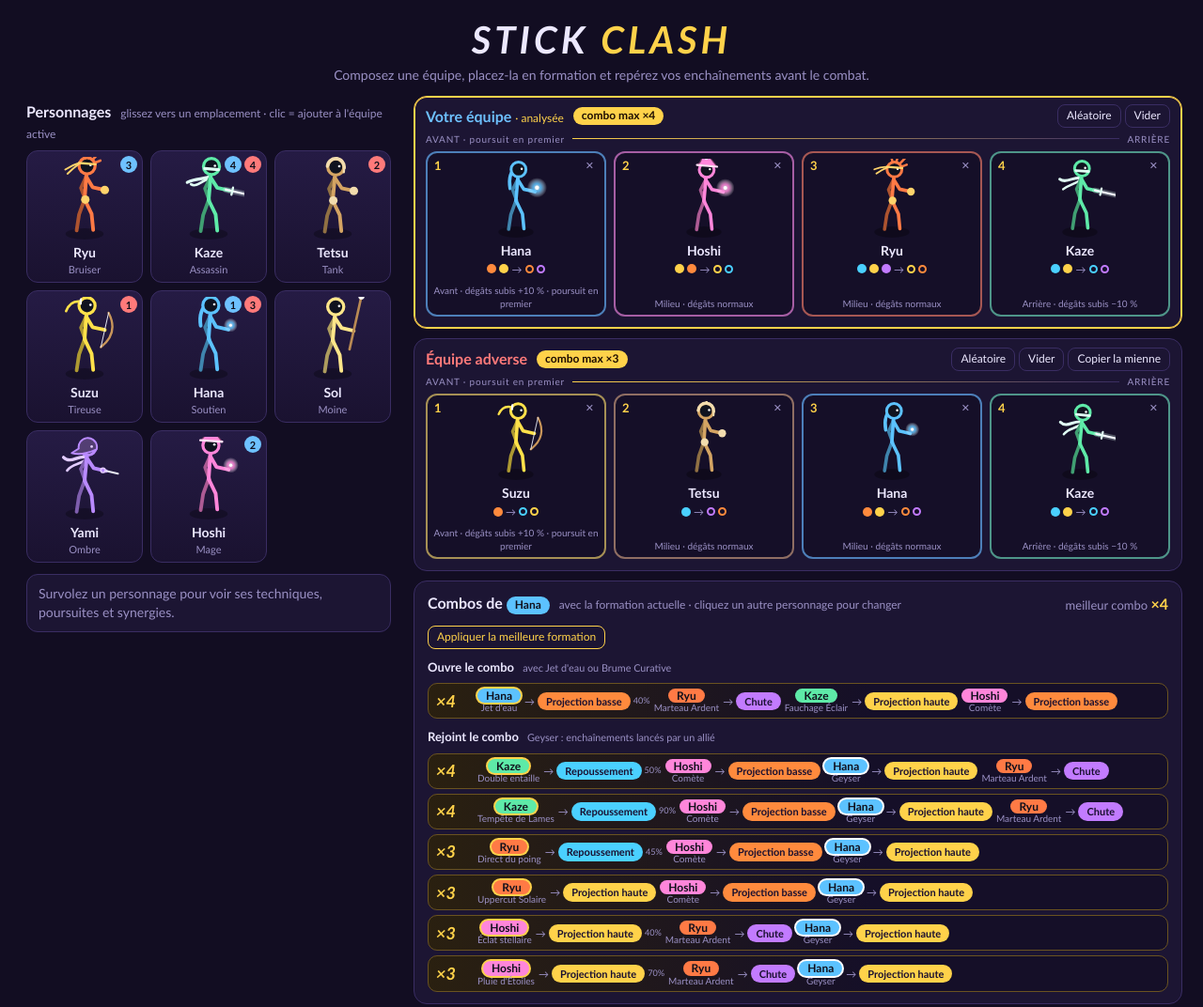
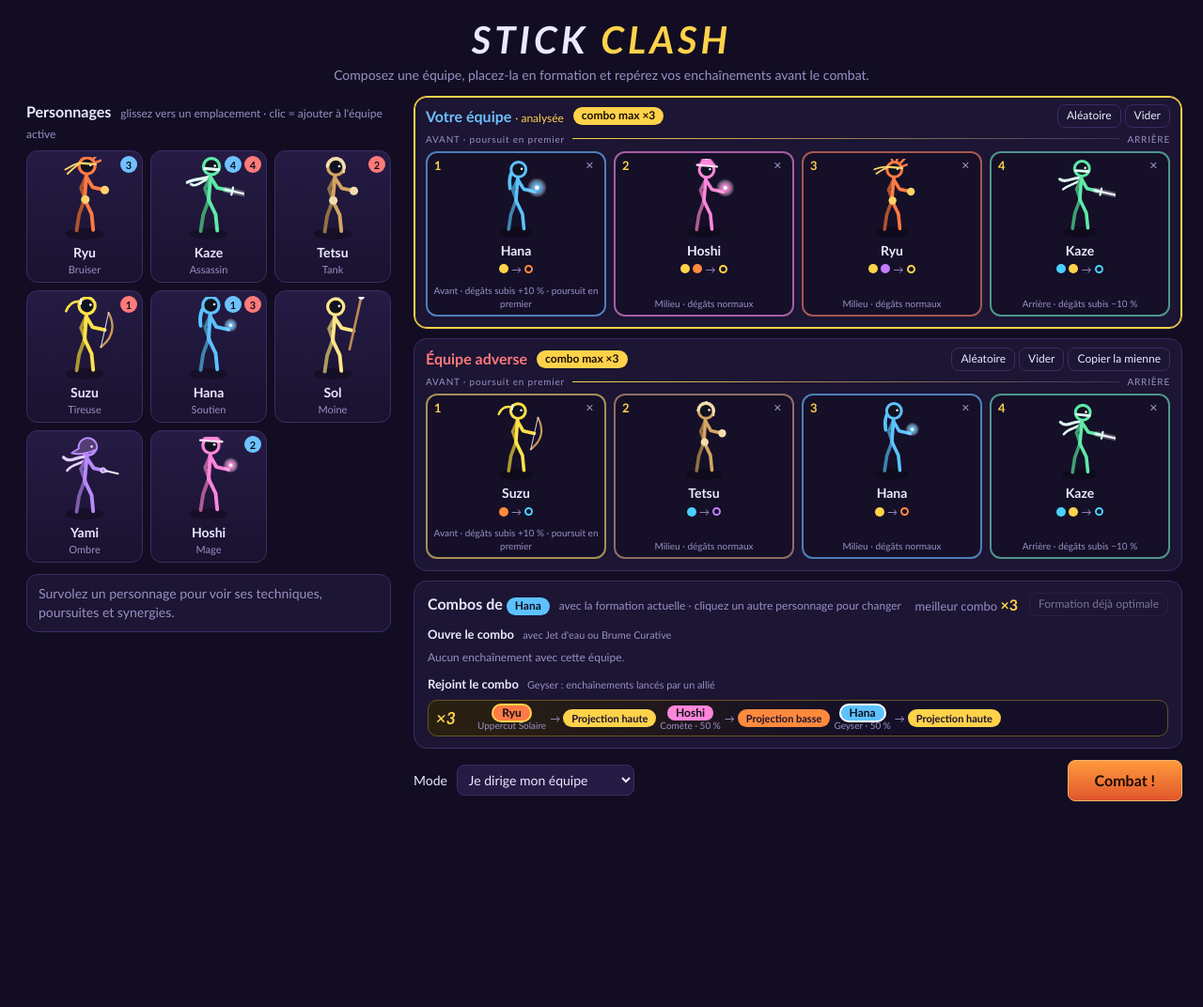
Before and after one commit to TorriTime/Mini-SC, a plain HTML site: page stick-clash/index.html in a window 1280 px wide. Shown: the top 1072 px of the page at 94% size. After the commit the page ends 899 px from the top, so only its background shows below. Drawn offline with Linux system fonts and the light colour scheme.

Commit message:
Stick Clash : personnages spécialisés et poursuites à 50 %
- chaque poursuite ne réagit plus qu'à un état ; les attaques de zone n'infligent plus d'état
- poursuite = 50 % de chance (rules.pursuitChance / chance par poursuite), un échec écarte le personnage de la chaîne
- événement pursuit:fail, aperçu et analyse tenant compte des chances

Co-Authored-By: Claude Sonnet 5.5 <noreply@anthropic.com>
Claude-Session: https://claude.ai/code/session_01WQ8ShsfNktBWZnXAdTz5zP

```diff
--- a/stick-clash/css/style.css
+++ b/stick-clash/css/style.css
@@ -138,6 +138,7 @@ button.suggest { border-color: var(--gold); color: var(--gold); }
 .ll { padding: 1px 0; color: #c8c0ea; } .ll .nA { color: var(--blue); } .ll .nB { color: var(--red); }
 .ll.round { color: var(--gold); font-weight: 800; border-top: 1px solid var(--line); margin-top: 3px; padding-top: 3px; }
 .ll.sp { color: #ffe9a8; font-weight: 700; } .ll.pu { color: #ffb36b; } .ll.combo { color: #fff; font-weight: 900; background: linear-gradient(90deg, #e0562c55, transparent); padding-left: 6px; }
+.ll.miss { color: #8d84b8; font-style: italic; }
 .ll.ko { color: #ff9a9a; font-weight: 700; } .ll .chip { font-size: 10px; padding: 0 6px; }
 #result { position: absolute; inset: 0; display: grid; place-items: center; background: rgba(8, 5, 20, .72); backdrop-filter: blur(3px); z-index: 5; border-radius: 12px; }
 .rbox { text-align: center; padding: 28px 44px; background: var(--panel); border: 2px solid var(--gold); border-radius: 18px; }
--- a/stick-clash/js/data/characters/hana.js
+++ b/stick-clash/js/data/characters/hana.js
@@ -4,9 +4,9 @@ SC.defineCharacter({
   look: { color: '#5cc2ff', accent: '#d4f0ff', parts: ['hair-long', 'orb'] },
   stats: { hp: 820, atk: 88, def: 45, spd: 95, crit: 0.08 },
   normal: {
-    id: 'hana-jet', name: 'Jet d\'eau', desc: 'Un jet d\'eau comprimé (40 % de plaquer au sol).',
+    id: 'hana-jet', name: 'Jet d\'eau', desc: 'Un jet d\'eau comprimé.',
     move: 'ranged', anim: 'cast', vfx: { travel: 'orb', impact: 'punch' },
-    hits: [{ power: 0.9, state: 'LOW', stateChance: 0.4 }],
+    hits: [{ power: 0.9 }],
   },
   special: {
     id: 'hana-mist', name: 'Brume Curative', cost: 35, cooldown: 3,
@@ -16,8 +16,8 @@ SC.defineCharacter({
     hits: [{ heal: 2.2, cleanse: true }],
   },
   pursuits: [{
-    id: 'hana-geyser', name: 'Geyser', triggers: ['LOW', 'DOWN'],
-    desc: 'Un geyser jaillit sous l\'ennemi au sol ou à terre et le projette en l\'air.',
+    id: 'hana-geyser', name: 'Geyser', triggers: ['LOW'],
+    desc: 'Un geyser jaillit sous l\'ennemi plaqué au sol et le projette en l\'air.',
     move: 'ranged', anim: 'cast', vfx: { impact: 'geyser' },
     hits: [{ power: 0.6, state: 'HIGH' }],
   }],
--- a/stick-clash/js/data/characters/hoshi.js
+++ b/stick-clash/js/data/characters/hoshi.js
@@ -4,20 +4,20 @@ SC.defineCharacter({
   look: { color: '#ff86da', accent: '#ffe0f5', parts: ['wizard-hat', 'orb'] },
   stats: { hp: 740, atk: 122, def: 32, spd: 90, crit: 0.10 },
   normal: {
-    id: 'hoshi-spark', name: 'Éclat stellaire', desc: 'Un projectile d\'énergie stellaire (40 % de projeter en l\'air).',
+    id: 'hoshi-spark', name: 'Éclat stellaire', desc: 'Un projectile d\'énergie stellaire (35 % de projeter en l\'air).',
     move: 'ranged', anim: 'cast', vfx: { travel: 'orb', impact: 'punch' },
-    hits: [{ power: 1.0, state: 'HIGH', stateChance: 0.4 }],
+    hits: [{ power: 1.0, state: 'HIGH', stateChance: 0.35 }],
   },
   special: {
     id: 'hoshi-rain', name: 'Pluie d\'Étoiles', cost: 50, cooldown: 4,
-    desc: 'Des étoiles s\'abattent sur tous les ennemis (70 % de les projeter en l\'air).',
+    desc: 'Des étoiles s\'abattent sur tous les ennemis (dégâts seulement).',
     target: 'enemies', move: 'none', anim: 'cast',
     vfx: { cast: 'star-aura', impact: 'meteor' },
-    hits: [{ power: 0.8, state: 'HIGH', stateChance: 0.7 }],
+    hits: [{ power: 0.85 }],
   },
   pursuits: [{
-    id: 'hoshi-comet', name: 'Comète', triggers: ['HIGH', 'PUSH'],
-    desc: 'Une comète frappe l\'ennemi en l\'air ou repoussé et le plaque au sol.',
+    id: 'hoshi-comet', name: 'Comète', triggers: ['HIGH'],
+    desc: 'Une comète frappe l\'ennemi en l\'air et le plaque au sol.',
     move: 'ranged', anim: 'cast', vfx: { travel: 'comet', impact: 'blast' },
     hits: [{ power: 0.85, state: 'LOW' }],
   }],
--- a/stick-clash/js/data/characters/kaze.js
+++ b/stick-clash/js/data/characters/kaze.js
@@ -4,20 +4,20 @@ SC.defineCharacter({
   look: { color: '#5eeaa8', accent: '#e0fff4', parts: ['scarf', 'mask', 'sword'] },
   stats: { hp: 740, atk: 100, def: 40, spd: 125, crit: 0.20 },
   normal: {
-    id: 'kaze-slash', name: 'Double entaille', desc: 'Deux coups de lame rapides (50 % de repousser).',
+    id: 'kaze-slash', name: 'Double entaille', desc: 'Deux coups de lame rapides.',
     approach: 'blink', vfx: { impact: 'slash' },
-    hits: [{ power: 0.55, anim: 'slash' }, { power: 0.55, anim: 'slash2', state: 'PUSH', stateChance: 0.5 }],
+    hits: [{ power: 0.55, anim: 'slash' }, { power: 0.55, anim: 'slash2' }],
   },
   special: {
     id: 'kaze-storm', name: 'Tempête de Lames', cost: 40, cooldown: 3,
-    desc: 'Vagues de vent tranchant sur tous les ennemis. Peut les repousser.',
-    target: 'enemies', move: 'none', anim: 'cast',
+    desc: 'Une lame de vent concentrée qui repousse un ennemi.',
+    target: 'enemy', move: 'ranged', anim: 'cast',
     vfx: { cast: 'wind-swirl', travel: 'wave', impact: 'wind-cut' },
-    hits: [{ power: 0.75, state: 'PUSH', stateChance: 0.9 }],
+    hits: [{ power: 1.2, state: 'PUSH' }],
   },
   pursuits: [{
-    id: 'kaze-flash', name: 'Fauchage Éclair', triggers: ['PUSH', 'DOWN'],
-    desc: 'Rattrape un ennemi repoussé ou à terre et le projette en l\'air.',
+    id: 'kaze-flash', name: 'Fauchage Éclair', triggers: ['PUSH'],
+    desc: 'Rattrape un ennemi repoussé et le projette en l\'air.',
     approach: 'blink', anim: 'kick', vfx: { impact: 'wind-cut' },
     hits: [{ power: 0.7, state: 'HIGH' }],
   }],
--- a/stick-clash/js/data/characters/ryu.js
+++ b/stick-clash/js/data/characters/ryu.js
@@ -4,9 +4,9 @@ SC.defineCharacter({
   look: { color: '#ff7a45', accent: '#ffd36b', parts: ['hair-spiky', 'headband', 'gloves'] },
   stats: { hp: 900, atk: 105, def: 55, spd: 85, crit: 0.10 },
   normal: {
-    id: 'ryu-punch', name: 'Direct du poing', desc: 'Un coup de poing enflammé (45 % de repousser).',
+    id: 'ryu-punch', name: 'Direct du poing', desc: 'Un coup de poing enflammé.',
     anim: 'punch', vfx: { impact: 'punch' },
-    hits: [{ power: 1.0, state: 'PUSH', stateChance: 0.45 }],
+    hits: [{ power: 1.0 }],
   },
   special: {
     id: 'ryu-uppercut', name: 'Uppercut Solaire', cost: 35, cooldown: 3,
@@ -15,8 +15,8 @@ SC.defineCharacter({
     hits: [{ power: 1.5, state: 'HIGH', buffs: [{ id: 'burn', duration: 2, chance: 0.5 }] }],
   },
   pursuits: [{
-    id: 'ryu-hammer', name: 'Marteau Ardent', triggers: ['HIGH', 'LOW'],
-    desc: 'Frappe un ennemi en l\'air ou au sol et le fait chuter.',
+    id: 'ryu-hammer', name: 'Marteau Ardent', triggers: ['HIGH'],
+    desc: 'Frappe un ennemi en l\'air et le fait chuter.',
     anim: 'slam', vfx: { impact: 'blast' },
     hits: [{ power: 0.9, state: 'DOWN' }],
   }],
--- a/stick-clash/js/data/characters/sol.js
+++ b/stick-clash/js/data/characters/sol.js
@@ -4,9 +4,9 @@ SC.defineCharacter({
   look: { color: '#ffe68a', accent: '#ffffff', parts: ['halo', 'staff'] },
   stats: { hp: 950, atk: 95, def: 65, spd: 75, crit: 0.10 },
   normal: {
-    id: 'sol-staff', name: 'Coup de bâton', desc: 'Un balayage de bâton (45 % de projeter au sol).',
+    id: 'sol-staff', name: 'Coup de bâton', desc: 'Un balayage de bâton (35 % de projeter au sol).',
     anim: 'slash', vfx: { impact: 'punch' },
-    hits: [{ power: 1.0, state: 'LOW', stateChance: 0.45 }],
+    hits: [{ power: 1.0, state: 'LOW', stateChance: 0.35 }],
   },
   special: {
     id: 'sol-bless', name: 'Bénédiction Solaire', cost: 30, cooldown: 4,
@@ -16,8 +16,8 @@ SC.defineCharacter({
     hits: [{ heal: 0.8, buffs: [{ id: 'atkUp', duration: 3 }] }],
   },
   pursuits: [{
-    id: 'sol-purify', name: 'Éclat Purificateur', triggers: ['DOWN', 'PUSH'],
-    desc: 'Frappe un ennemi à terre ou repoussé et se soigne de 50 % des dégâts.',
+    id: 'sol-purify', name: 'Éclat Purificateur', triggers: ['DOWN'],
+    desc: 'Frappe un ennemi à terre et se soigne de 50 % des dégâts.',
     anim: 'slam', vfx: { impact: 'light-ray' },
     hits: [{ power: 0.8, lifesteal: 0.5 }],
   }],
--- a/stick-clash/js/data/characters/suzu.js
+++ b/stick-clash/js/data/characters/suzu.js
@@ -4,20 +4,20 @@ SC.defineCharacter({
   look: { color: '#ffe14a', accent: '#ffffff', parts: ['hair-pony', 'bow'] },
   stats: { hp: 700, atk: 110, def: 35, spd: 100, crit: 0.15 },
   normal: {
-    id: 'suzu-shot', name: 'Tir éclair', desc: 'Une flèche chargée de foudre (45 % de plaquer au sol).',
+    id: 'suzu-shot', name: 'Tir éclair', desc: 'Une flèche chargée de foudre.',
     move: 'ranged', anim: 'shoot', vfx: { travel: 'arrow', impact: 'punch' },
-    hits: [{ power: 1.0, state: 'LOW', stateChance: 0.45 }],
+    hits: [{ power: 1.0 }],
   },
   special: {
     id: 'suzu-rain', name: 'Pluie de Kunaï', cost: 40, cooldown: 3,
-    desc: 'Une volée sur tous les ennemis. Peut les projeter au sol.',
+    desc: 'Une volée de kunaï sur tous les ennemis (dégâts seulement).',
     target: 'enemies', move: 'ranged', anim: 'shoot',
     vfx: { cast: 'lightning-charge', travel: 'arrow', impact: 'slash' },
-    hits: [{ power: 0.65, state: 'LOW', stateChance: 0.8 }],
+    hits: [{ power: 0.7 }],
   },
   pursuits: [{
-    id: 'suzu-graze', name: 'Tir Rasant', triggers: ['PUSH', 'HIGH'],
-    desc: 'Tire sur un ennemi repoussé ou en l\'air et le plaque au sol.',
+    id: 'suzu-graze', name: 'Tir Rasant', triggers: ['PUSH'],
+    desc: 'Tire sur un ennemi repoussé et le plaque au sol.',
     move: 'ranged', anim: 'shoot', vfx: { travel: 'arrow', impact: 'bolt-strike' },
     hits: [{ power: 0.75, state: 'LOW' }],
   }],
--- a/stick-clash/js/data/characters/tetsu.js
+++ b/stick-clash/js/data/characters/tetsu.js
@@ -4,9 +4,9 @@ SC.defineCharacter({
   look: { color: '#d4a463', accent: '#f2dcae', parts: ['helmet', 'gloves'] },
   stats: { hp: 1150, atk: 85, def: 90, spd: 55, crit: 0.05 },
   normal: {
-    id: 'tetsu-bash', name: 'Coup d\'épaule', desc: 'Un coup lourd (45 % de repousser).',
+    id: 'tetsu-bash', name: 'Coup d\'épaule', desc: 'Un coup lourd.',
     anim: 'punch', vfx: { impact: 'quake' },
-    hits: [{ power: 0.95, state: 'PUSH', stateChance: 0.45 }],
+    hits: [{ power: 0.95 }],
   },
   special: {
     id: 'tetsu-charge', name: 'Charge du Bélier', cost: 30, cooldown: 2,
@@ -15,7 +15,7 @@ SC.defineCharacter({
     hits: [{ power: 1.2, state: 'PUSH', buffs: [{ id: 'guard', duration: 2, to: 'self' }] }],
   },
   pursuits: [{
-    id: 'tetsu-crush', name: 'Écrasement Tellurique', triggers: ['DOWN', 'LOW'],
+    id: 'tetsu-crush', name: 'Écrasement Tellurique', triggers: ['DOWN'],
     desc: 'Finisseur : écrase un ennemi à terre (aucun nouvel état).',
     anim: 'slam', vfx: { impact: 'quake' },
     hits: [{ power: 1.3 }],
--- a/stick-clash/js/data/characters/yami.js
+++ b/stick-clash/js/data/characters/yami.js
@@ -4,9 +4,9 @@ SC.defineCharacter({
   look: { color: '#b98aff', accent: '#e2ccff', parts: ['hood', 'scarf', 'kunai'] },
   stats: { hp: 760, atk: 105, def: 45, spd: 110, crit: 0.15 },
   normal: {
-    id: 'yami-blade', name: 'Lame d\'ombre', desc: 'Entaille rapide (45 % de repousser, 25 % d\'affaiblir).',
+    id: 'yami-blade', name: 'Lame d\'ombre', desc: 'Entaille rapide (25 % d\'affaiblir).',
     approach: 'blink', anim: 'slash', vfx: { impact: 'slash' },
-    hits: [{ power: 1.0, state: 'PUSH', stateChance: 0.45, buffs: [{ id: 'weak', duration: 2, chance: 0.25 }] }],
+    hits: [{ power: 1.0, buffs: [{ id: 'weak', duration: 2, chance: 0.25 }] }],
   },
   special: {
     id: 'yami-embrace', name: 'Étreinte Noire', cost: 40, cooldown: 3,
@@ -18,7 +18,7 @@ SC.defineCharacter({
     }],
   },
   pursuits: [{
-    id: 'yami-bind', name: 'Entraves d\'Ombre', triggers: ['LOW', 'PUSH'],
+    id: 'yami-bind', name: 'Entraves d\'Ombre', triggers: ['LOW'],
     desc: 'Cloue un ennemi au sol (Chute) et l\'affaiblit.',
     approach: 'blink', anim: 'kick', vfx: { impact: 'shadow-spikes' },
     hits: [{ power: 0.55, state: 'DOWN', buffs: [{ id: 'weak', duration: 2 }] }],
--- a/stick-clash/js/data/config.js
+++ b/stick-clash/js/data/config.js
@@ -24,6 +24,7 @@
 
     // Combos : multiplicateur de dégâts selon le rang de l'action dans la chaîne
     comboScaling: [1, 1, 0.95, 0.9, 0.85, 0.8, 0.75, 0.7],
+    pursuitChance: 0.5,    // chance qu'une poursuite se déclenche (surchargeable par poursuite : `chance`)
     maxChainLength: 8,     // action initiale + poursuites
 
     // Formation : multiplicateur de dégâts subis par emplacement (0 = ligne de front)
--- a/stick-clash/js/engine/ai.js
+++ b/stick-clash/js/engine/ai.js
@@ -48,7 +48,7 @@
       }
       if (targets.some(t => t.side !== unit.side)) {
         const pv = battle.previewChain(unit, ab, target);
-        for (const st of pv.steps) s += (st.estimate + 18) * (pv.uncertain ? 0.65 : 1);
+        for (const st of pv.steps) s += (st.estimate + 18) * st.cumulative * (pv.uncertain ? 0.65 : 1);
       }
       if (ab.type === 'special') s *= 1.1;
       return s;
--- a/stick-clash/js/engine/battle.js
+++ b/stick-clash/js/engine/battle.js
@@ -182,7 +182,9 @@
 
       // Poursuites en cascade
       while (!this.checkEnd() && chain.actions < R().maxChainLength) {
-        const p = this.findPursuit(actor.side, chain, u => u.state);
+        const failed = [];
+        const p = this.findPursuit(actor.side, chain, u => u.state, r => this.rng.chance(r.chance) || (failed.push(r), false));
+        for (const f of failed) await this.emit('pursuit:fail', { pursuer: f.unit, pursuit: f.pursuit, target: f.target, chain });
         if (!p) break;
         chain.pursuers.add(p.pursuer);
         p.target.state = null; // l'état est consommé
@@ -200,14 +202,18 @@
      * Prochaine poursuite possible pour l'équipe `side`.
      * Fonction pure sur `stateOf` : sert aussi à prévisualiser (IA, interface).
      */
-    findPursuit(side, chain, stateOf) {
+    findPursuit(side, chain, stateOf, roll) {
       const team = this.alive(side).slice().sort((a, b) => a.slot - b.slot);
       const foes = this.alive(side === 'A' ? 'B' : 'A');
       for (const p of team) {
         if (chain.pursuers.has(p)) continue;
         for (const pu of p.pursuits) {
           const m = foes.filter(f => pu.triggers.includes(stateOf(f)));
-          if (m.length) return { pursuer: p, pursuit: pu, target: m.find(f => f === chain.last) || m[0] };
+          if (!m.length) continue;
+          const target = m.find(f => f === chain.last) || m[0];
+          // Tirage de la chance : un échec « grille » ce personnage pour le reste de la chaîne.
+          if (roll && !roll({ unit: p, pursuit: pu, target, chance: pu.chance })) { chain.pursuers.add(p); break; }
+          return { pursuer: p, pursuit: pu, target };
         }
       }
       return null;
@@ -227,6 +233,7 @@
       for (const h of ability.hits) { const s = stateLabel(h); if (s) targets.forEach(t => states.set(t, s)); }
       const chain = { pursuers: new Set([actor]), last: targets[0] || null, actions: 1 };
       const steps = [];
+      let cum = 1;
       while (targets.length && chain.actions < R().maxChainLength) {
         const p = this.findPursuit(actor.side, chain, u => states.get(u) || null);
         if (!p) break;
@@ -238,7 +245,8 @@
         states.set(p.target, next);
         const power = p.pursuit.hits.reduce((a, h) => a + h.power, 0);
         const estimate = R().damageScale * p.pursuer.stat('atk') * power * (R().defenseConstant / (R().defenseConstant + p.target.stat('def')));
-        steps.push({ pursuer: p.pursuer, pursuit: p.pursuit, target: p.target, estimate });
+        cum *= p.pursuit.chance;
+        steps.push({ pursuer: p.pursuer, pursuit: p.pursuit, target: p.target, estimate, chance: p.pursuit.chance, cumulative: cum });
       }
       return { steps, uncertain, targets };
     }
--- a/stick-clash/js/engine/schema.js
+++ b/stick-clash/js/engine/schema.js
@@ -21,6 +21,7 @@
  *   vfx:    { cast, travel, impact }                // noms d'effets (render/vfxlib.js)
  *   element,                                        // couleur des VFX (défaut : celui du perso)
  *   triggers: ['HIGH', ...]                         // poursuites : états déclencheurs
+ *   chance:   0..1                                  // poursuites : chance de se déclencher (défaut rules.pursuitChance)
  *   hits: [{
  *     power,                  // multiplicateur d'ATK
  *     state, stateChance,     // état infligé
@@ -74,6 +75,7 @@
     if (type !== 'special') { ab.cost = 0; ab.cooldown = 0; ab.initialCooldown = 0; }
     if (type === 'pursuit') {
       ab.target = 'enemy';
+      ab.chance = a.chance ?? SC.rules.pursuitChance;
       if (!ab.triggers.length) throw new Error(`${ab.id} : une poursuite doit avoir des "triggers"`);
       ab.triggers.forEach(s => { if (!SC.states.has(s)) throw new Error(`${ab.id} : état inconnu "${s}"`); });
     }
--- a/stick-clash/js/ui/analysis.js
+++ b/stick-clash/js/ui/analysis.js
@@ -27,17 +27,19 @@
         const steps = pv.steps.map(s => {
           const consumed = cur;
           cur = lastState(s.pursuit.hits);
-          return { unit: s.pursuer, pursuit: s.pursuit, consumed, produced: cur, estimate: s.estimate };
+          return { unit: s.pursuer, pursuit: s.pursuit, consumed, produced: cur, estimate: s.estimate, chance: s.chance, cumulative: s.cumulative };
         });
         const chance = Math.max(...sts.map(s => s.chance));
         chains.push({
           opener: u, ability: ab, openState: lastState(ab.hits) || sts[0].state, chance,
           steps, length: 1 + steps.length, uncertain: pv.uncertain, slots: [u.slot, ...steps.map(s => s.unit.slot)],
-          power: steps.reduce((a, s) => a + s.estimate, 0),
+          power: steps.reduce((a, s) => a + s.estimate * s.cumulative, 0),
+          expected: steps.reduce((a, s) => a + s.cumulative, 0),
         });
       }
     }
     chains.sort((a, b2) => b2.length - a.length || b2.power - a.power);
+    // (la longueur affichée est le maximum possible ; chaque poursuite n'a qu'une chance de se déclencher)
 
     // Couverture par état
     const coverage = SC.states.list().map(st => {
@@ -60,7 +62,7 @@
       }
     }
     const best = chains[0] || null;
-    const score = chains.reduce((a, c) => a + (c.length - 1) * (c.length - 1) * (c.uncertain ? 0.7 : 1), 0) + (best ? (best.length - 1) * 3 : 0);
+    const score = chains.reduce((a, c) => a + c.expected * c.expected * (c.uncertain ? 0.7 : 1), 0) + (best ? best.expected * 3 : 0);
     return { chains, coverage, warnings, best, score, team };
   };
 
--- a/stick-clash/js/ui/battleui.js
+++ b/stick-clash/js/ui/battleui.js
@@ -177,7 +177,7 @@
       if (D.statesOf(ab).length) {
         const pv = this.battle.previewChain(unit, ab, target);
         html += pv.steps.length
-          ? `<br><span class="trg">Poursuites ${pv.uncertain ? 'possibles' : 'attendues'} :</span> ` + pv.steps.map(s => `<b style="color:${s.pursuer.def.look.color}">${esc(s.pursuer.name)}</b> <small>(${esc(s.pursuit.name)})</small>`).join(' → ')
+          ? `<br><span class="trg">Poursuites possibles :</span> ` + pv.steps.map(s => `<b style="color:${s.pursuer.def.look.color}">${esc(s.pursuer.name)}</b> <small>(${esc(s.pursuit.name)} ${Math.round(s.chance * 100)} %)</small>`).join(' → ')
           : `<br><span class="muted">Aucune poursuite disponible.</span>`;
       }
       this.q('#hint').innerHTML = html;
@@ -242,6 +242,7 @@
         }
         if (e.pursuit) this.stats.pursuits++;
       });
+      b.on('pursuit:fail', e => this.log(`↳ ${nm(e.pursuer)} rate sa poursuite <em>${esc(e.pursuit.name)}</em>`, 'miss'));
       b.on('chain:end', e => {
         this.stats.chains++; this.stats.maxCombo = Math.max(this.stats.maxCombo, e.combo);
         if (e.combo >= 2) this.log(`COMBO ×${e.combo} — ${e.damage} dégâts`, 'combo');
--- a/stick-clash/js/ui/describe.js
+++ b/stick-clash/js/ui/describe.js
@@ -54,6 +54,7 @@
     const power = ab.hits.reduce((a, h) => a + h.power, 0);
     const meta = [];
     if (ab.type === 'special') meta.push(`${ab.cost} chakra`, `recharge ${ab.cooldown}`);
+    if (ab.type === 'pursuit') meta.push(`${Math.round(ab.chance * 100)} % de se déclencher`);
     if (power > 0) meta.push(`puissance ×${power.toFixed(2)}${ab.hits.length > 1 ? ` (${ab.hits.length} coups)` : ''}`);
     const tgt = { enemy: 'un ennemi', enemies: 'tous les ennemis', ally: 'un allié', allies: 'toute l\'équipe', self: 'soi' }[ab.target];
     meta.push(tgt);
--- a/stick-clash/js/ui/menu.js
+++ b/stick-clash/js/ui/menu.js
@@ -274,12 +274,12 @@
       const row = (c, idx) => {
         const flow = [`<span class="step open">${chip(c.opener)}<small>${esc(c.ability.name)}</small></span>`, `<span class="arrow">${st(c.openState)}${c.chance < 1 ? `<small>${Math.round(c.chance * 100)}%</small>` : ''}</span>`];
         c.steps.forEach(s => {
-          flow.push(`<span class="step${s.unit.def.id === sid ? ' me' : ''}">${chip(s.unit)}<small>${esc(s.pursuit.name)}</small></span>`);
+          flow.push(`<span class="step${s.unit.def.id === sid ? ' me' : ''}">${chip(s.unit)}<small>${esc(s.pursuit.name)} · ${Math.round(s.chance * 100)} %</small></span>`);
           flow.push(`<span class="arrow">${s.produced ? st(s.produced) : '<em class="end">fin</em>'}</span>`);
         });
         if (!c.steps.length) flow.push('<span class="muted small">aucune poursuite</span>');
         return `<div class="chain${c.length >= 3 ? ' good' : ''}${c.steps.length ? '' : ' dead'}" data-i="${idx}">
-          <span class="len">×${c.length}</span><div class="flow">${flow.join('')}</div></div>`;
+          <span class="len" title="Maximum possible : chaque poursuite n'a qu'une chance de se déclencher">×${c.length}</span><div class="flow">${flow.join('')}</div></div>`;
       };
       const idxOf = c => an.chains.indexOf(c);
       const opens = an.chains.filter(c => c.opener.def.id === sid);
```
Also changed, not shown: stick-clash/js/render/director.js (+9 -0 lines), stick-clash/tests/run.js (+12 -0 lines), stick-clash/README.md.
